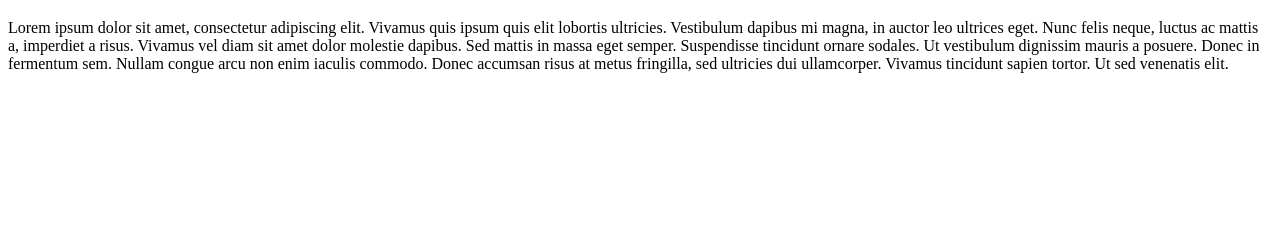
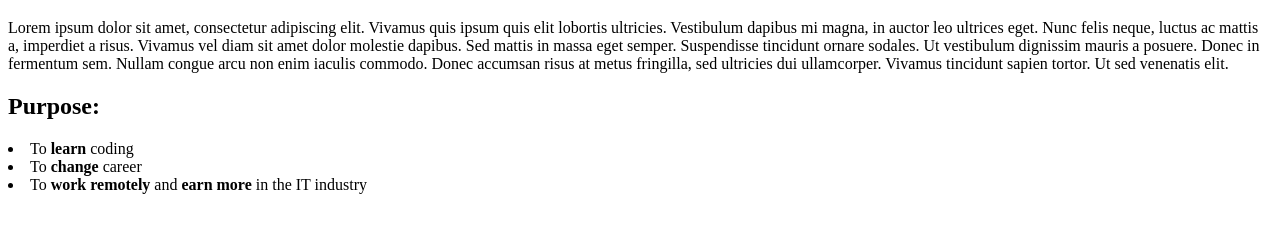
Before and after one commit to JDeeNCee/Tutorial-for-JD, a plain HTML site: page Index.html in a window 1280 px wide. Shown: the part 61-294 px from the top of the page. Drawn offline with Linux system fonts and the light colour scheme.

Commit message:
Update Index.html
Added a 2nd header and a list of whys

```diff
--- a/Index.html
+++ b/Index.html
@@ -8,5 +8,9 @@
 <body>
   <h1>Hello World! and all of its inhabitants</h1>
   <p>Lorem ipsum dolor sit amet, consectetur adipiscing elit. Vivamus quis ipsum quis elit lobortis ultricies. Vestibulum dapibus mi magna, in auctor leo ultrices eget. Nunc felis neque, luctus ac mattis a, imperdiet a risus. Vivamus vel diam sit amet dolor molestie dapibus. Sed mattis in massa eget semper. Suspendisse tincidunt ornare sodales. Ut vestibulum dignissim mauris a posuere. Donec in fermentum sem. Nullam congue arcu non enim iaculis commodo. Donec accumsan risus at metus fringilla, sed ultricies dui ullamcorper. Vivamus tincidunt sapien tortor. Ut sed venenatis elit.</p>
+  <h2>Purpose:</h2>
+  <li>To <strong>learn </strong>coding</li>
+  <li>To <strong>change</strong> career</li>
+  <li>To  <strong>work remotely</strong> and <strong>earn more</strong> in the IT industry</li>
 </body>
 </html>
```
